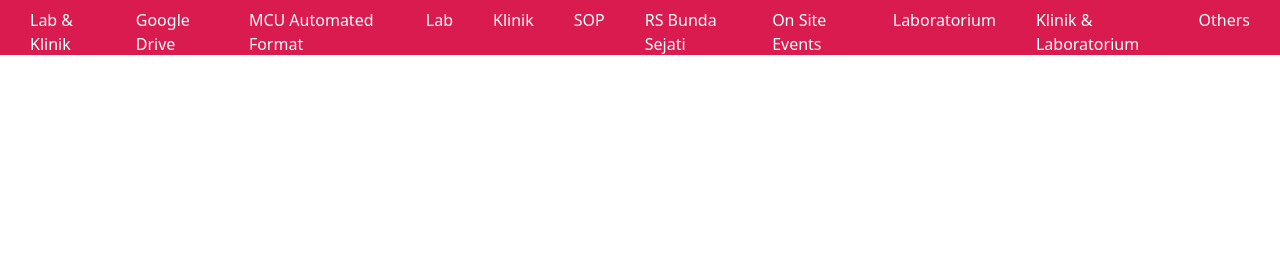
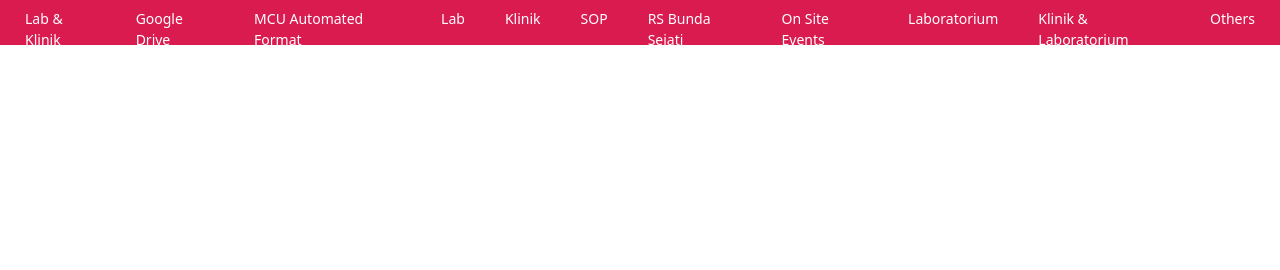
Before and after one commit to KevinRazaqaX/LabxKlinik, a plain HTML site: page index.html in a window 1280 px wide. Shown: the top 270 px of the page. Drawn offline with nearby package versions, Linux system fonts and the light colour scheme.

Commit message:
Update index.html

```diff
--- a/index.html
+++ b/index.html
@@ -8,10 +8,11 @@ body {
 .navbar {
         background-color: #DA1B4F;
         color: white;
-        padding: 0px 10px;
-        height: 55px;
+        padding: 0px 5px;
+        height: 45px;
         font-weight:500;
-}
+        font-size: 14px;
+    }
 
 .main-menu {
     list-style: none;
```
